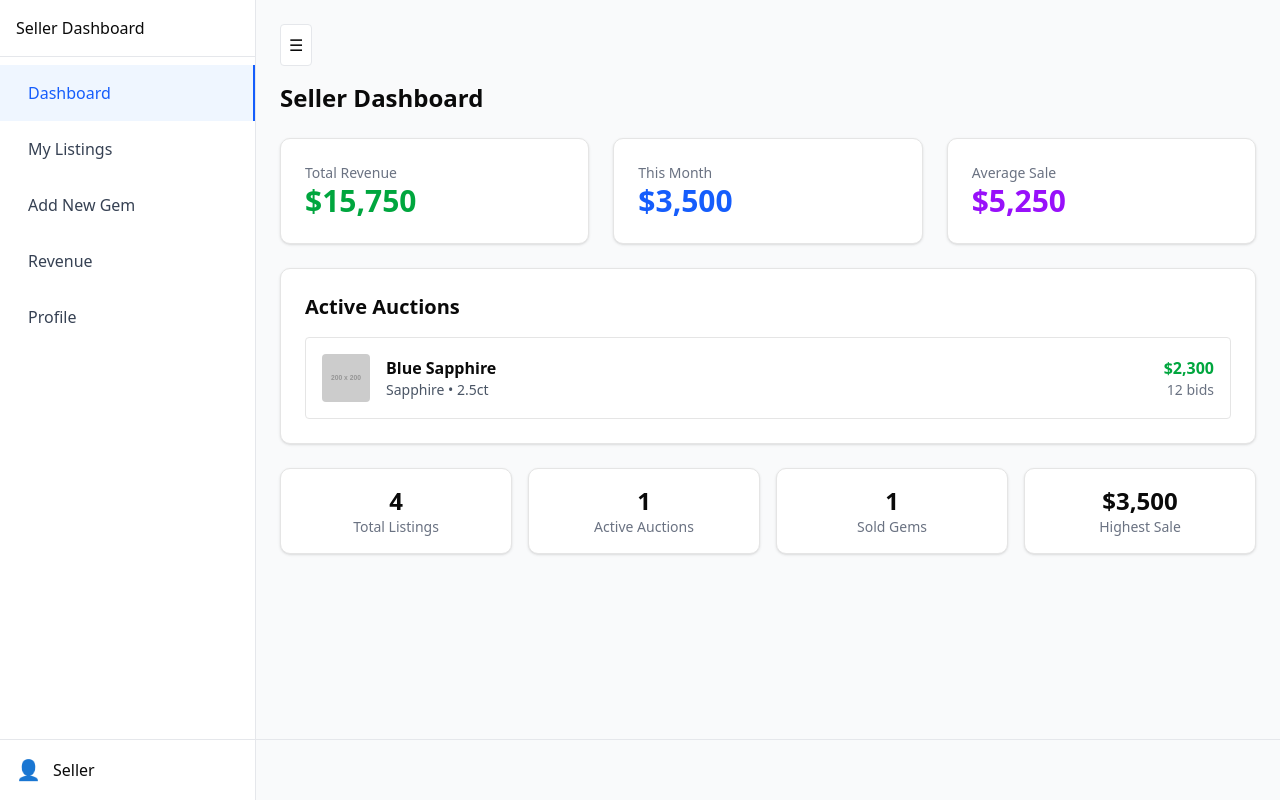
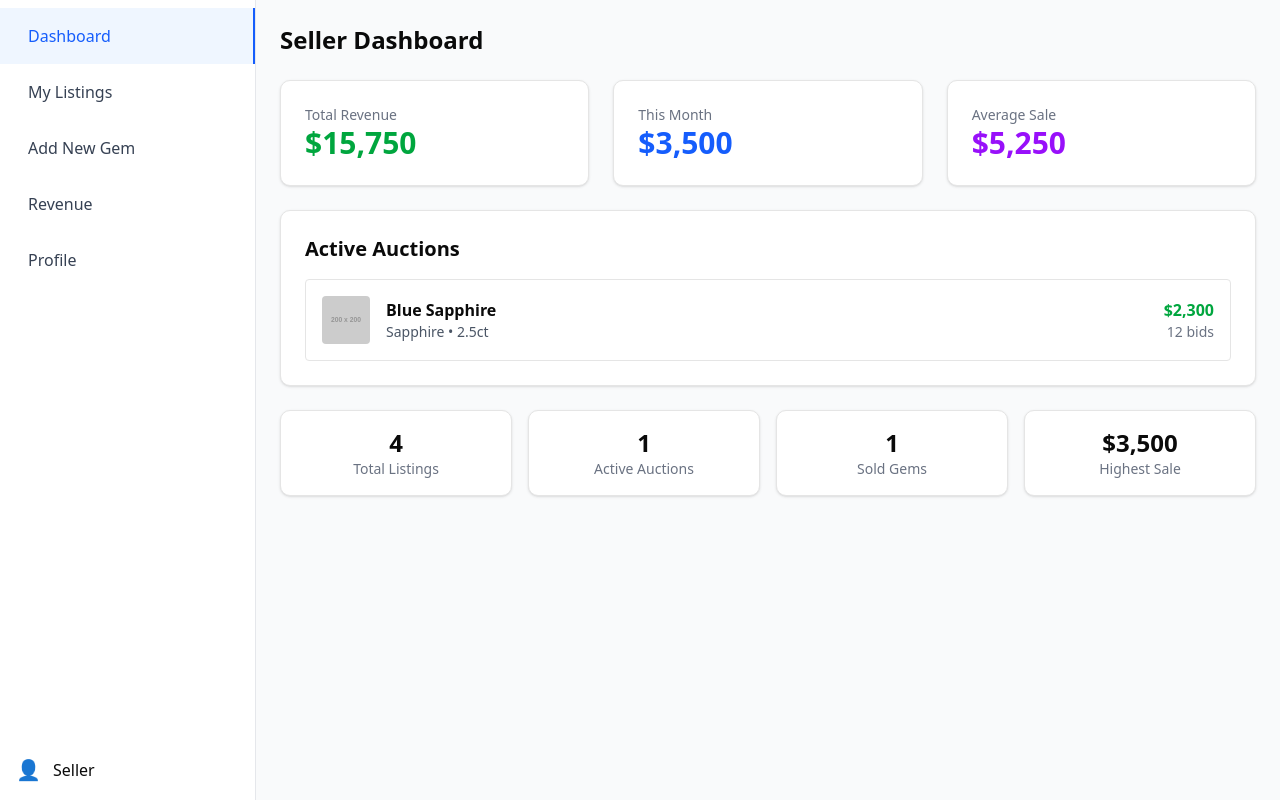
Before and after one commit to IT21831386/ikmangems.lk, a React (Vite) app in the folder client/: page /seller-dashboard in a window 1280 px wide. Built offline with nearby package versions, Linux system fonts and the light colour scheme.

Commit message:
Update SellerDashboard.jsx

```diff
--- a/client/src/pages/seller/SellerDashboard.jsx
+++ b/client/src/pages/seller/SellerDashboard.jsx
@@ -78,12 +78,14 @@ function Sidebar({ children, isCollapsed, onToggle }) {
         isCollapsed ? "w-16" : "w-64"
       }`}
     >
-      <button
+      {/*<button
         onClick={onToggle}
         className="w-full p-4 text-left hover:bg-gray-50 border-b border-gray-200"
       >
         {isCollapsed ? "" : "Seller Dashboard"}
-      </button>
+        ☰
+
+      </button>*/}
       {children}
     </div>
   );
@@ -661,20 +663,20 @@ export default function SellerDashboard() {
         </div>
 
         {/* User Menu */}
-        <div className="absolute bottom-0 w-full border-t border-gray-200">
+        <div className="absolute bottom-0 w-50 border-t border-white">
           <div className="relative">
             <button
               onClick={() => setShowUserMenu(!showUserMenu)}
-              className="w-full p-4 text-left hover:bg-gray-50 flex items-center"
+              className="w-full p-4 text-left flex items-center"
             >
               <span className="text-xl mr-3">👤</span>
               {!sidebarCollapsed && <span>Seller</span>}
             </button>
             {showUserMenu && (
-              <div className="absolute bottom-full left-0 w-full bg-white border border-gray-200 rounded-t-md shadow-lg">
+              <div className="absolute bottom-20 left-10 bg-white-600 border border-gray-200 rounded-md shadow-lg">
                 <button
                   onClick={handleLogout}
-                  className="w-full px-4 py-2 text-left hover:bg-gray-50 flex items-center text-red-600"
+                  className="w-full px-4 py-2 text-left hover:bg-red-500 hover:rounded-md flex items-center text-white-600"
                 >
                   Sign out
                 </button>
@@ -685,12 +687,6 @@ export default function SellerDashboard() {
       </Sidebar>
 
       <main className="flex-1 p-6 overflow-auto">
-        <button
-          onClick={() => setSidebarCollapsed(!sidebarCollapsed)}
-          className="mb-4 p-2 bg-white border border-gray-200 rounded hover:bg-gray-50"
-        >
-          ☰
-        </button>
         {renderContent()}
       </main>
     </div>
```
